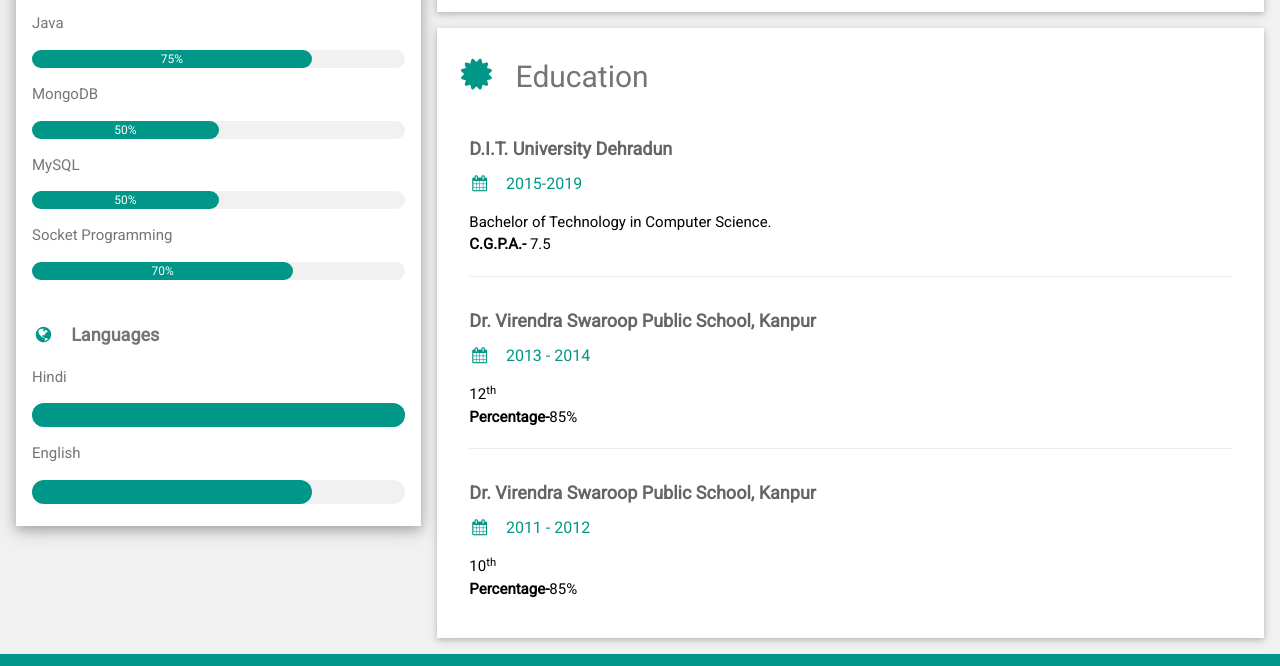
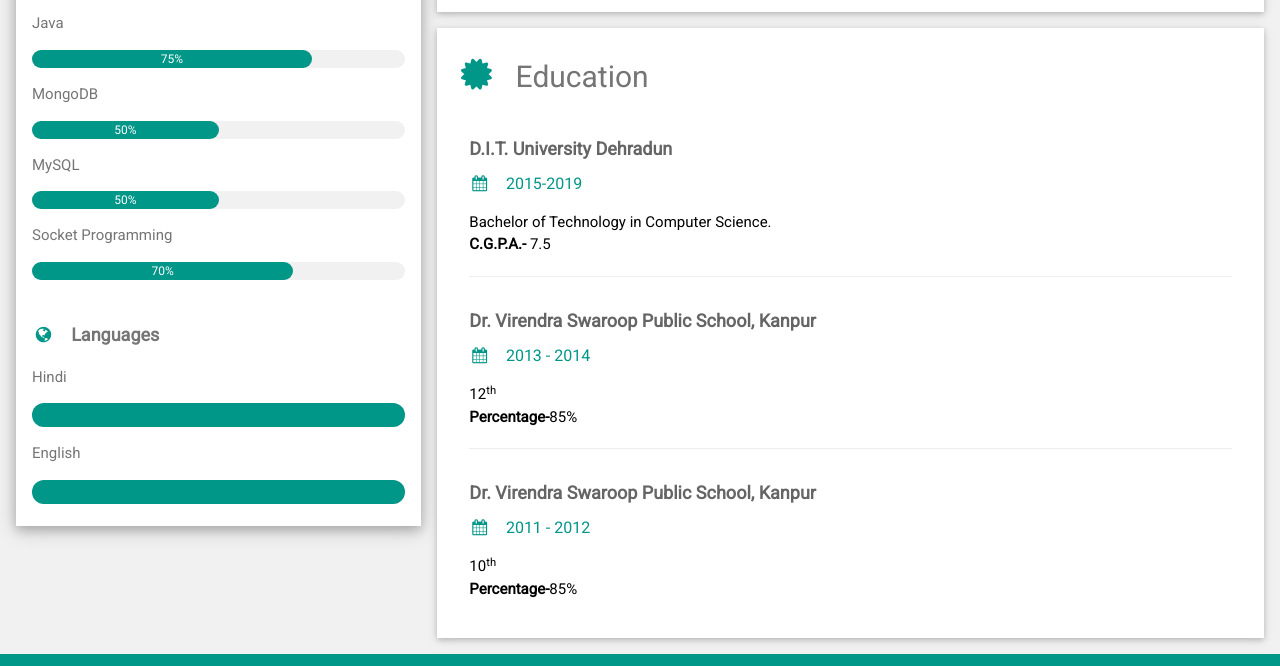
Before and after one commit to codekaran/codekaran.github.io, a plain HTML site: page index.html in a window 1280 px wide. Shown: the part 756-1422 px from the top of the page. Drawn offline with nearby package versions, Linux system fonts and the light colour scheme.

Commit message:
English change

```diff
--- a/index.html
+++ b/index.html
@@ -75,7 +75,7 @@ html,body,h1,h2,h3,h4,h5,h6 {font-family: "Roboto", sans-serif}
           </div>
           <p>English</p>
           <div class="w3-light-grey w3-round-xlarge">
-            <div class="w3-round-xlarge w3-teal" style="height:24px;width:75%"></div>
+            <div class="w3-round-xlarge w3-teal" style="height:24px;width:100%"></div>
           </div>
 
           <br>
@@ -159,13 +159,3 @@ html,body,h1,h2,h3,h4,h5,h6 {font-family: "Roboto", sans-serif}
 
 </body>
 </html>
-
-
-
-
-
-
-
-<!--
-export TWILIO_AUTH_TOKEN='6bffe92d3d47ed421181b15de57ac294'
-export TWILIO_ACCOUNT_SID='ACb2e4b034a1ed571e1fe545c7fe17b6dd' -->
```
